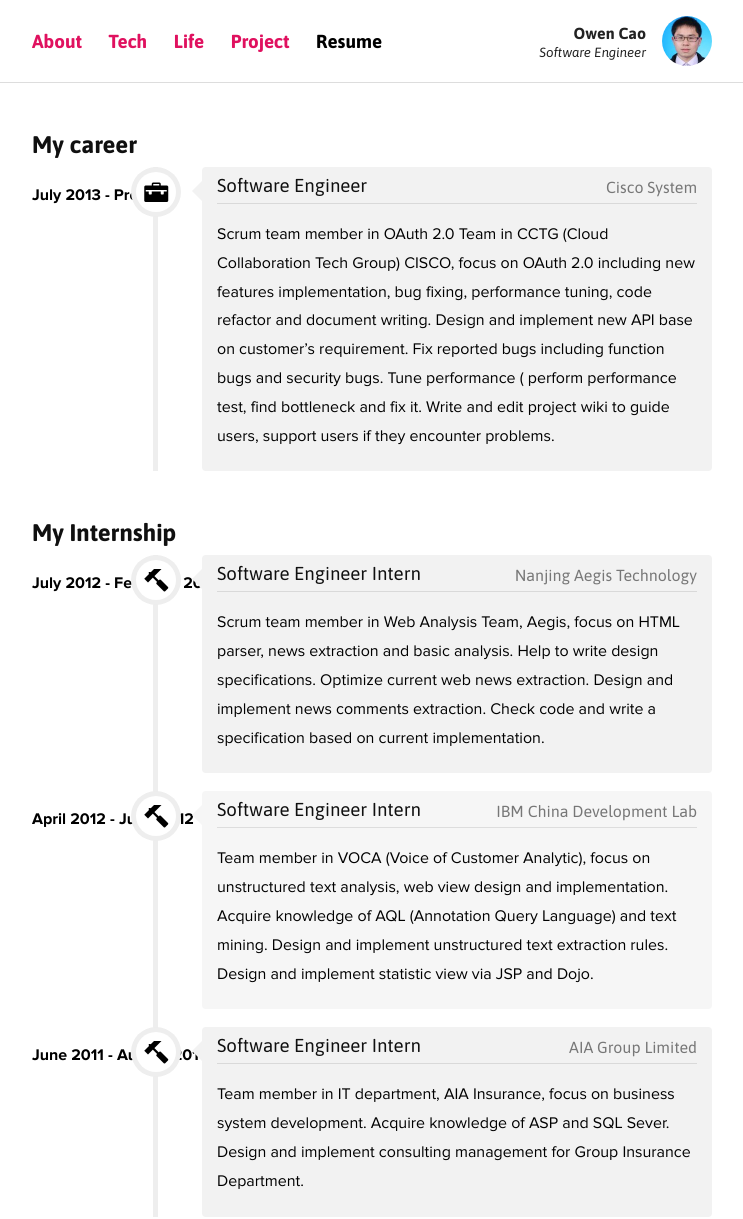
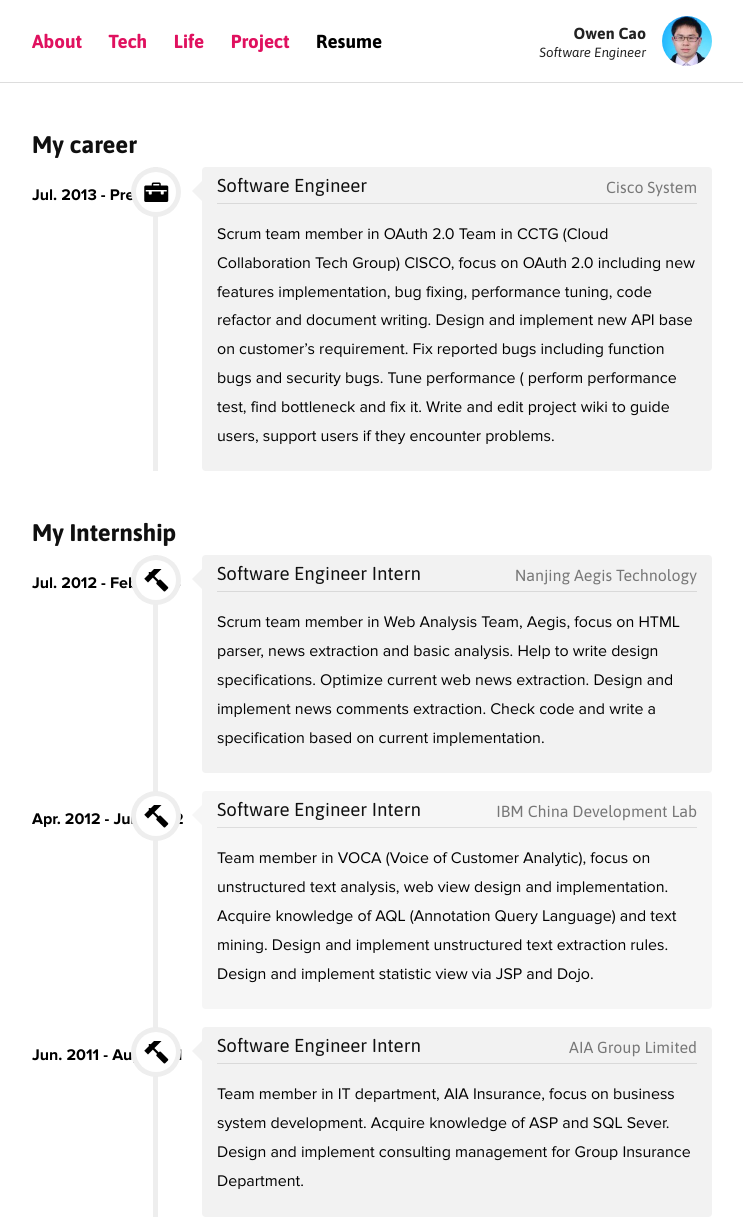
Before and after one commit to cynosure7/cynosure7.github.io, a Jekyll site: the page built from resume/index.html, in a window 1280 px wide. Shown: the top 1219 px of the page, without its empty margins (268-1011 px from the left). Built offline with Jekyll 4.4.1, drawn with Linux system fonts in a browser that asks for light colours; Markdown is read by kramdown in place of the engine named in the settings.

Commit message:
Update index.html

```diff
--- a/resume/index.html
+++ b/resume/index.html
@@ -8,7 +8,7 @@ category: resume
 			<h2>My career</h2>
 			<ul class="ro-timeline">
 				<li>
-					<div class="ro-time"><span>July 2013 - Present</span></div>
+					<div class="ro-time"><span>Jul. 2013 - Present</span></div>
 					<div class="ro-icon icon-briefcase"></div>
 					<div class="ro-label">
 						<h3>Software Engineer<span>Cisco System</span></h3>
@@ -20,7 +20,7 @@ category: resume
 			<h2>My Internship</h2>
 			<ul class="ro-timeline">
 				<li>
-					<div class="ro-time"><span>July 2012 - February 2013</span></div>
+					<div class="ro-time"><span>Jul. 2012 - Feb. 2013</span></div>
 					<div class="ro-icon icon-hammer"></div>
 					<div class="ro-label">
 						<h3>Software Engineer Intern<span>Nanjing Aegis Technology</span></h3>
@@ -28,7 +28,7 @@ category: resume
 					</div>
 				</li>
 				<li>
-					<div class="ro-time"><span>April 2012 - June 2012</span></div>
+					<div class="ro-time"><span>Apr. 2012 - Jun. 2012</span></div>
 					<div class="ro-icon icon-hammer"></div>
 					<div class="ro-label">
 						<h3>Software Engineer Intern<span>IBM China Development Lab</span></h3>
@@ -36,7 +36,7 @@ category: resume
 					</div>
 				</li>
 				<li>
-					<div class="ro-time"><span>June 2011 - August 2011</span></div>
+					<div class="ro-time"><span>Jun. 2011 - Aug. 2011</span></div>
 					<div class="ro-icon icon-hammer"></div>
 					<div class="ro-label">
 						<h3>Software Engineer Intern<span>AIA Group Limited</span></h3>
```
